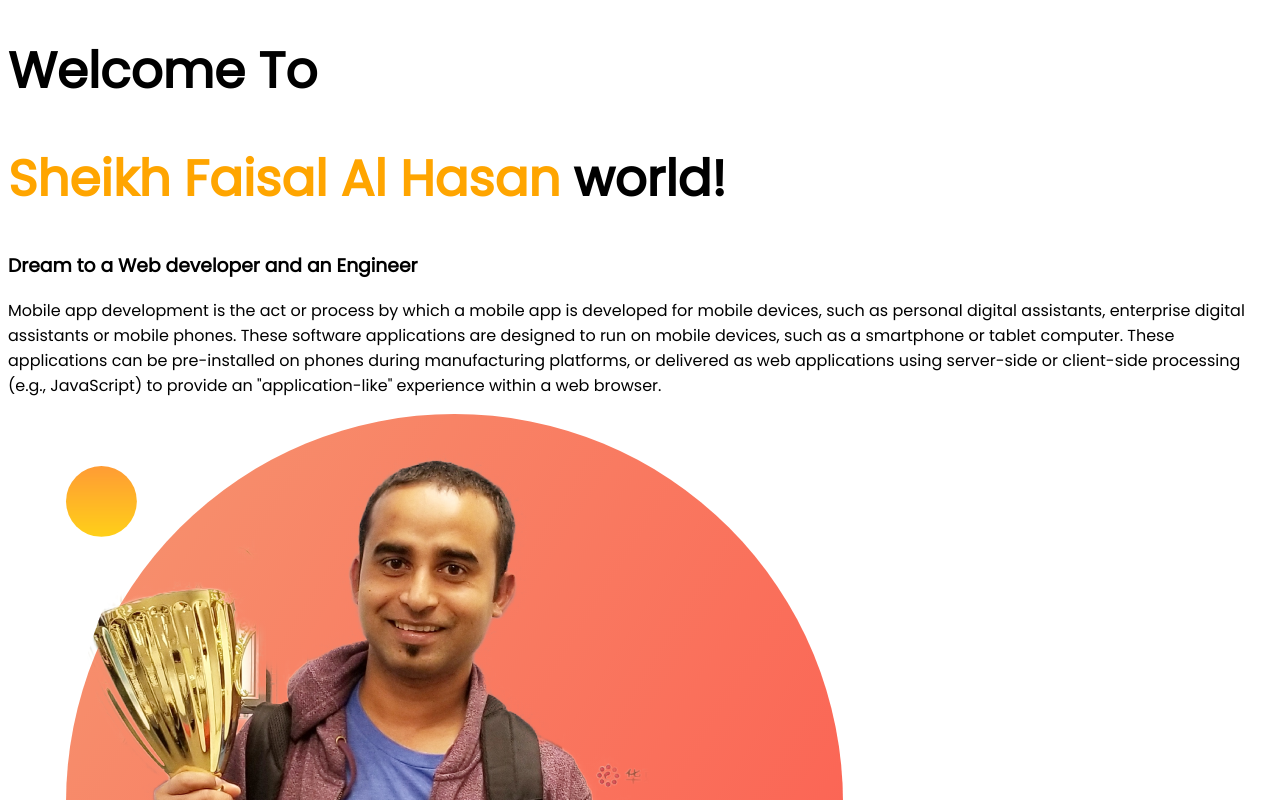
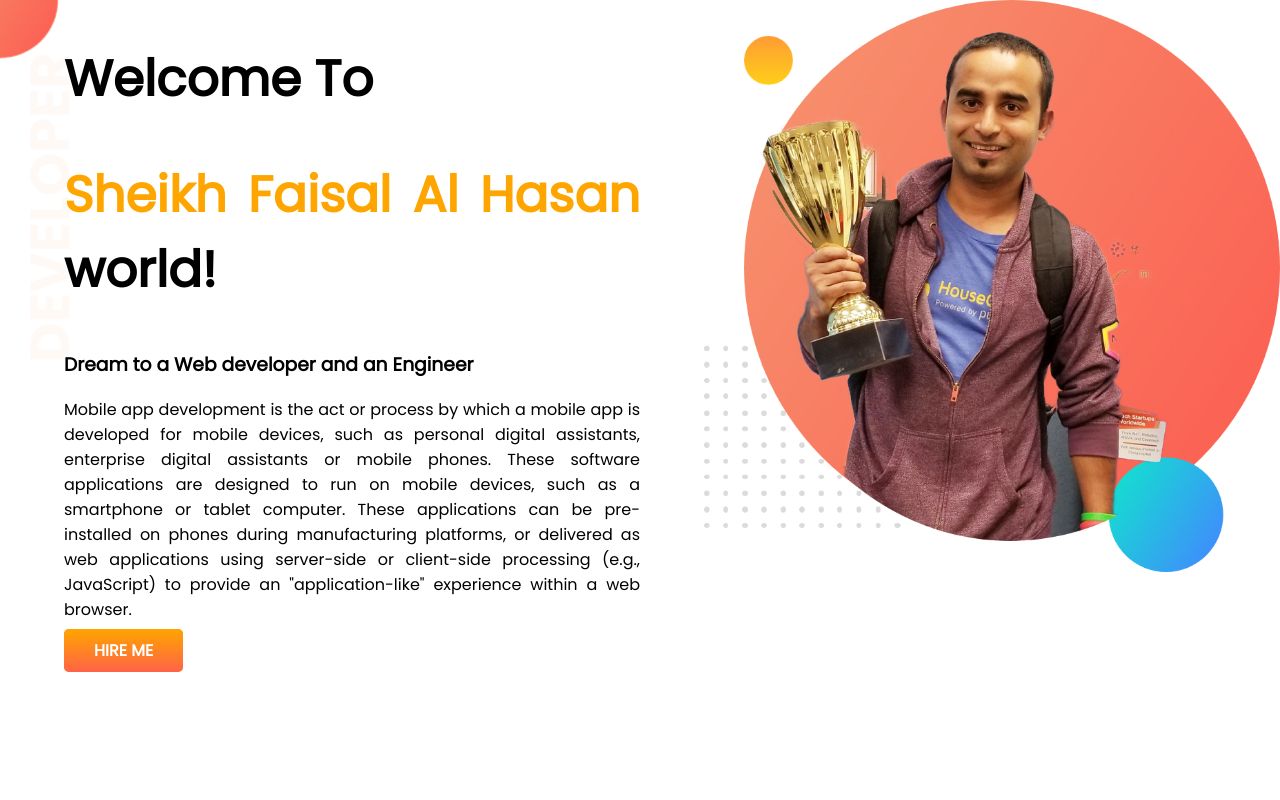
Before and after one commit to faisal727/developer-portfolio, a plain HTML site: page index.html in a window 1280 px wide. Shown: the top 800 px of the page. Drawn offline with Linux system fonts and the light colour scheme.

Commit message:
top banner added

```diff
--- a/index.html
+++ b/index.html
@@ -14,18 +14,24 @@
 </head>
 
 <body>
-    <div>
+    <section class="top-banner">
+        <div class="para">
             <h1>Welcome To</h1>
             <h1><span class="name">Sheikh Faisal Al Hasan</span> world!</h1>
             <h3>Dream to a Web developer and an Engineer</h3>
-        <p>Mobile app development is the act or process by which a mobile app is developed for mobile devices, such as
-            personal digital assistants, enterprise digital assistants or mobile phones. These software applications are
+            <p>Mobile app development is the act or process by which a mobile app is developed for mobile devices, such
+                as
+                personal digital assistants, enterprise digital assistants or mobile phones. These software applications
+                are
                 designed to run on mobile devices, such as a smartphone or tablet computer. These applications can be
-            pre-installed on phones during manufacturing platforms, or delivered as web applications using server-side
+                pre-installed on phones during manufacturing platforms, or delivered as web applications using
+                server-side
                 or client-side processing (e.g., JavaScript) to provide an "application-like" experience within a web
                 browser.</p>
+            <a class="linkbutton" target="blank" href="https://www.linkedin.com/in/sheikh-faisal-a54568192/">HIRE ME</a>
         </div>
-    <div><img src="images/jhankar.png" alt=""></div>
+        <div class="para"><img src="images/jhankar.png" alt=""></div>
+    </section>
 </body>
 
 </html>
--- a/style.css
+++ b/style.css
@@ -1,5 +1,6 @@
 body{
     font-family: 'Poppins', sans-serif;
+    margin: 0%;
 }
 h1{
     font-size: 50px;
@@ -7,3 +8,28 @@ h1{
 .name{
     color: orange;
 }
+section{
+    display: flex;
+}
+.para{
+    width: 50%;
+    padding-left: 5%;
+    text-align: justify;
+}
+.para img{
+width: 100%;
+}
+.linkbutton{
+    text-decoration: none;
+    background-color: orange;
+    background-image: linear-gradient(orange, tomato);
+    color: white;
+    font-weight: 700;
+    padding: 10px 30px;
+    border-radius: 5px;
+
+}
+.top-banner{
+background-image: url(images/top-banner.png);
+background-repeat: no-repeat;
+}
```
Lines whose indentation alone changed are shown as unchanged.
